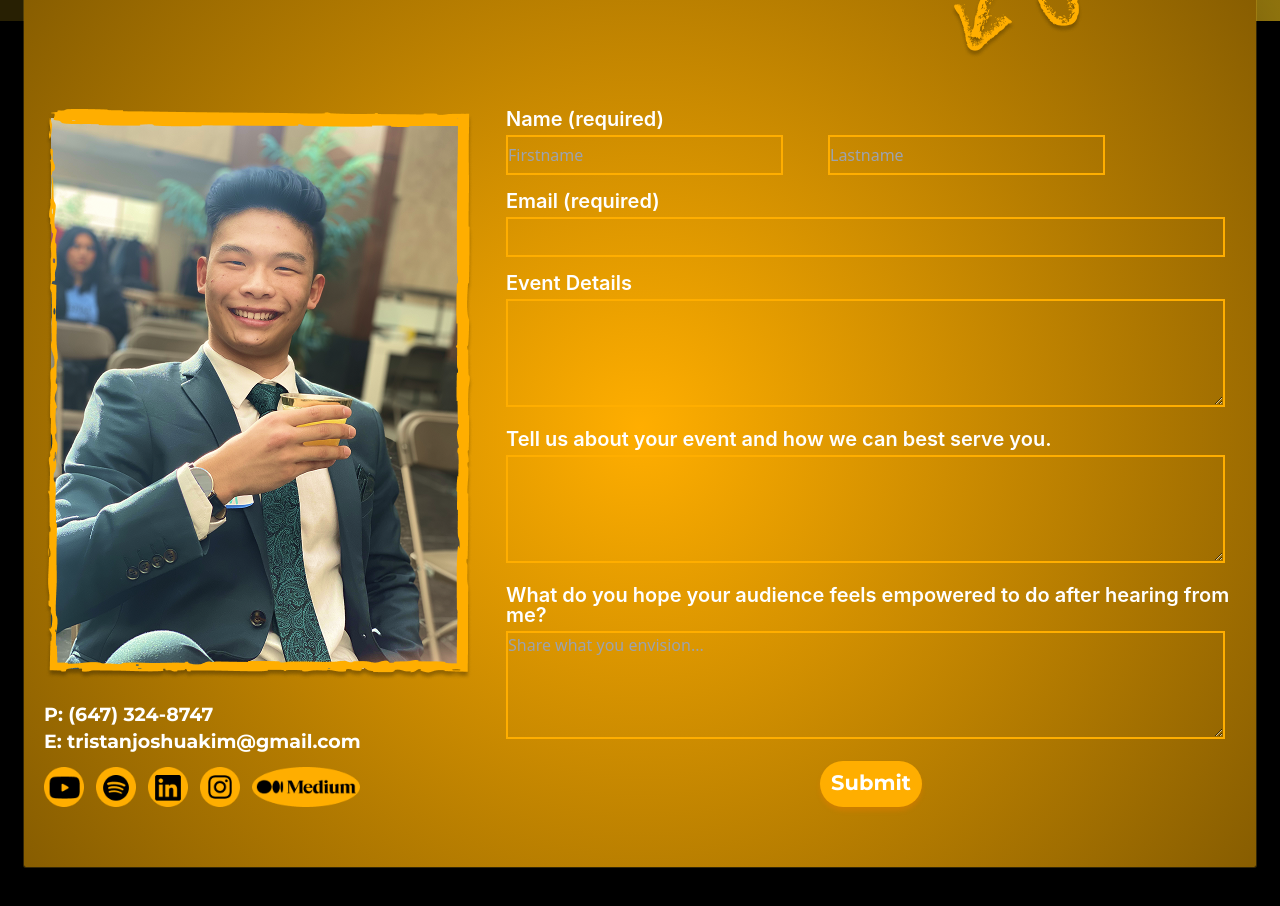
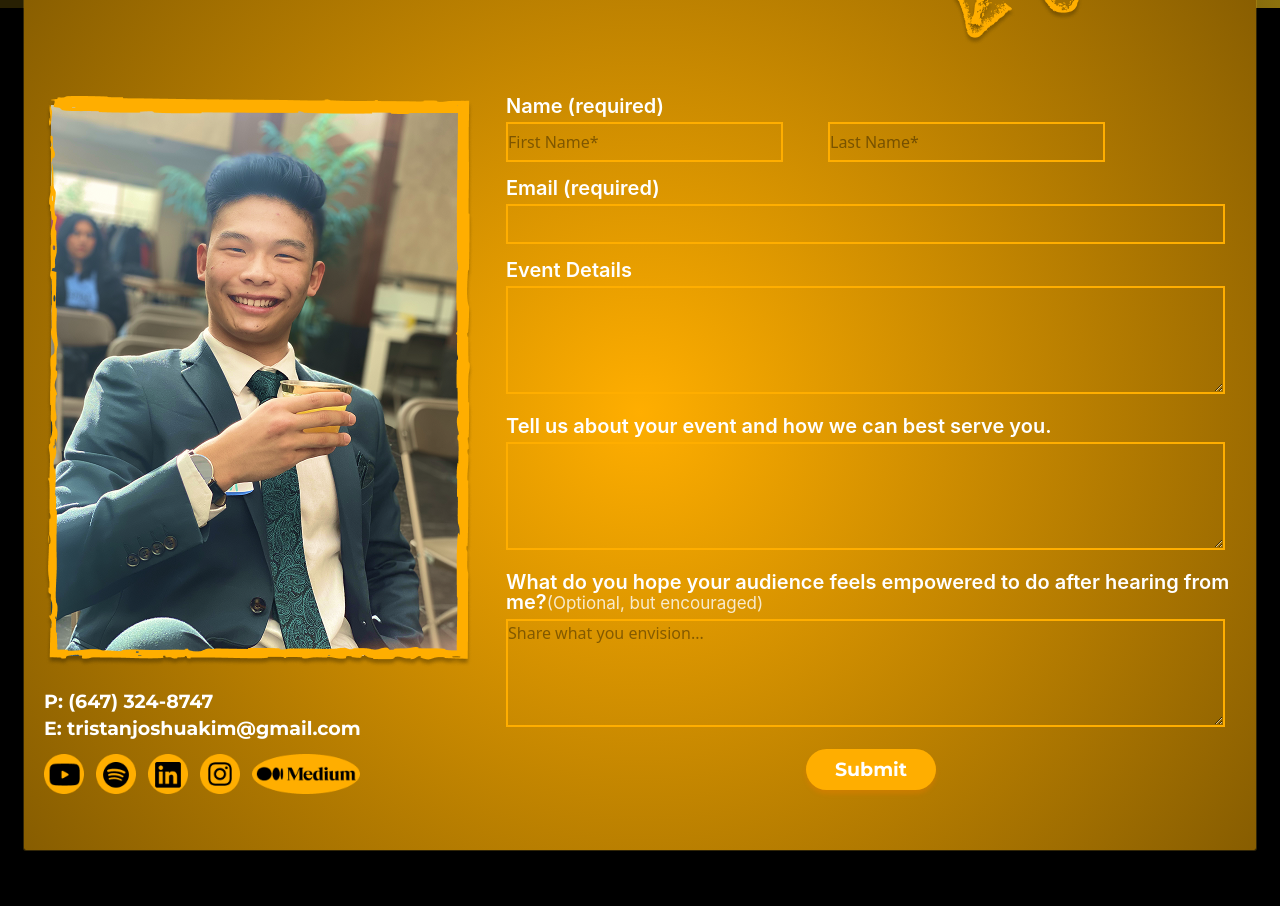
Before and after one commit to SyedKumailAbbas/Tristan, a React (Vite) app: page /book-tristan in a window 1280 px wide. Shown: the part 780-1686 px from the top of the page. Built offline with nearby package versions, Linux system fonts and the light colour scheme; no server answers.

Commit message:
book tristan changes making it like design

```diff
--- a/src/components/BookTristan/Form/Form.css
+++ b/src/components/BookTristan/Form/Form.css
@@ -16,13 +16,13 @@
   z-index: 10000;
 }
 .sub-btn {
-  width: 150;
-  height: 42;
+  width: 250;
+  height: 100;
   font-family: Montserrat;
   color: white;
   font-weight: 700;
   font-style: Bold;
-  font-size: 21px;
+  font-size: 19px;
   line-height: 100%;
   letter-spacing: 0.5%;
 
@@ -32,9 +32,9 @@
   opacity: 1;
   border-radius: 200px;
   padding-top: 10px;
-  padding-right: 10px;
-  padding-bottom: 13px;
-  padding-left: 10px;
+  padding-right: 28px;
+  padding-bottom: 10px;
+  padding-left: 28px;
   gap: 12px;
 }
 .name-input {
@@ -72,3 +72,11 @@
   line-height: 100%;
   letter-spacing: 0.5%;
 }
+
+.optional-text {
+  font-family: "Inter", sans-serif;
+  font-weight: 400;  /* Regular */
+  font-size: 17px;
+  color: #ffffff;    /* adjust if background is light */
+  opacity: 0.8;
+}
--- a/src/components/BookTristan/Form/Form.jsx
+++ b/src/components/BookTristan/Form/Form.jsx
@@ -93,19 +93,19 @@ const ContactForm = () => {
                   <p className="detail">E: tristanjoshuakim@gmail.com</p>
                 </div>
                 <div className="flex space-x-1 mt-4">
-                  <a href="#youtube" className="w-12 h-12">
+                  <a href="https://www.youtube.com/@tristanjoshuakim" className="w-12 h-12">
                     <img src={youtube} alt="YouTube" className="w-10 h-10" />
                   </a>
-                  <a href="#spotify" className="w-12 h-12">
+                  <a href="https://open.spotify.com/show/1vBg44ZWW4mstqVCJD2oio?si=95a112a26aae42ac" className="w-12 h-12">
                     <img src={spotify} alt="Spotify" className="w-10 h-10" />
                   </a>
-                  <a href="#linkedin" className="w-12 h-12">
+                  <a href="https://www.linkedin.com/in/tristanjoshuakim/" className="w-12 h-12">
                     <img src={linkedin} alt="LinkedIn" className="w-10 h-10" />
                   </a>
-                  <a href="#instagram" className="w-12 h-12">
+                  <a href="https://www.instagram.com/tdawgtalks/" className="w-12 h-12">
                     <img src={insta} alt="Instagram" className="w-10 h-10" />
                   </a>
-                  <a href="#medium" className="w-15 h-10">
+                  <a href="https://medium.com/@tristanjoshuakim" className="w-15 h-10">
                     <img src={medium} alt="Medium" className="w-15 h-10" />
                   </a>
                 </div>
@@ -120,20 +120,20 @@ const ContactForm = () => {
                     <input
                       type="text"
                       name="fname"
-                      placeholder="Firstname"
+                      placeholder="First Name*"
                       value={formData.fname}
                       onChange={handleInputChange}
-                      className="name-input margin-right"
+                      className="name-input margin-right placeholder-black placeholder-opacity-40"
                       required
                       disabled={submitting}
                     />
                     <input
                       type="text"
                       name="lname"
-                      placeholder="Lastname"
+                      placeholder="Last Name*"
                       value={formData.lname}
                       onChange={handleInputChange}
-                      className="name-input"
+                      className="name-input placeholder-black placeholder-opacity-40"
                       required
                       disabled={submitting}
                     />
@@ -188,16 +188,20 @@ const ContactForm = () => {
                     <label className="form-label">
                       What do you hope your audience feels empowered to do after
                       hearing from me?
+                      <span className="optional-text">(Optional, but encouraged)</span>
+
                     </label>
+
                     <textarea
                       name="audienceGoal"
                       value={formData.audienceGoal}
                       onChange={handleInputChange}
                       rows="3"
-                      className="text-area"
+                      className="text-area placeholder-black placeholder-opacity-40"
                       placeholder="Share what you envision..."
                       disabled={submitting}
                     />
+
                   </div>
 
                   {/* Submit */}
--- a/src/components/BookTristan/Hero.jsx
+++ b/src/components/BookTristan/Hero.jsx
@@ -12,7 +12,7 @@ export default function Hero() {
 
         <div className="flex-1 text-white">
           <img src={heading} alt="" className="" />
-          <p className="text-[25px] mr-40 font-semibold  text-center text-white leading-relaxed mt-8 break-words">
+          <p className="text-[20px] mr-40 font-semibold  text-center text-white leading-relaxed mt-8 break-words">
             Thank you for being here! If you're looking to book a speaker who
             moves with purpose (as stage soul in life) you're in the right
             place. I speak, perform, and serve to help audiences realize their
```
